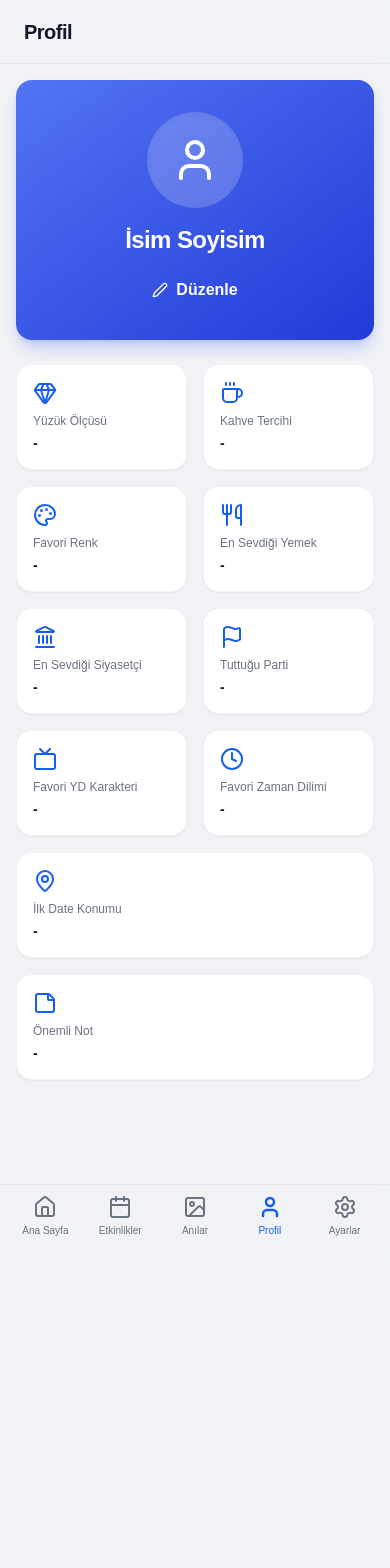
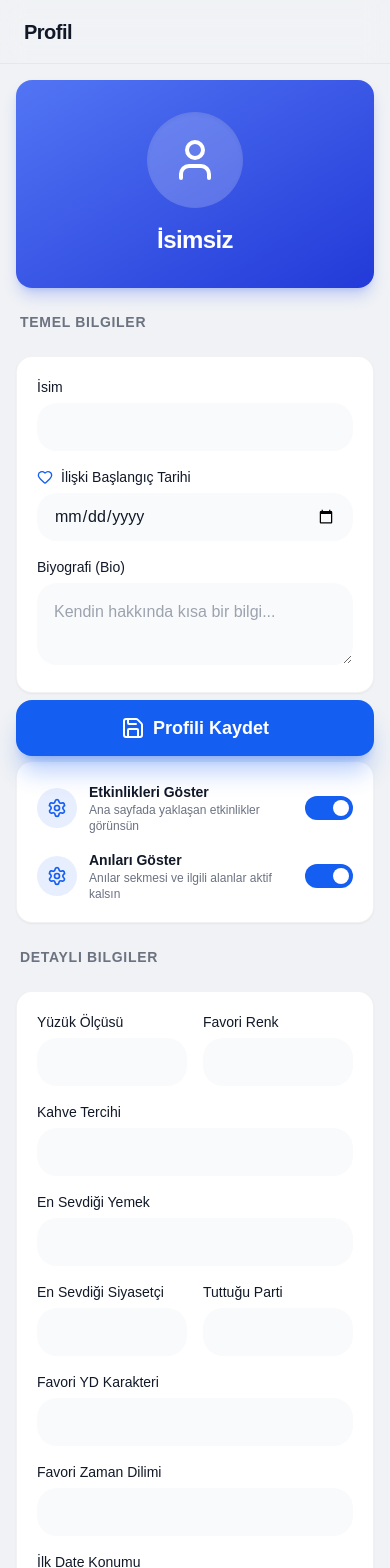
Before and after one commit to berk-netizen/eren-elbas, a Next.js app: page /profil in a window 390 px wide. Shown: the top 1568 px of the page. Before the commit the page ends 1264 px from the top, so only its background shows below. Built offline with nearby package versions, Linux system fonts and the light colour scheme; no server answers; the database is empty.

Commit message:
feat(ui): implement fully editable profile dashboard with avatar uploads and preferences

```diff
--- a/src/app/profil/page.tsx
+++ b/src/app/profil/page.tsx
@@ -1,215 +1,296 @@
 "use client";
 
-import { useState, useEffect } from 'react';
+import { useState, useEffect, useRef } from 'react';
 import { supabase } from "@/lib/supabase";
-import { AppProfile } from "@/lib/types";
+import { AppProfilePreferences } from "@/lib/types";
 import { Card } from "@/components/ui/Card";
-import { Modal } from "@/components/ui/Modal";
 import { Input } from "@/components/ui/Input";
 import { Button } from "@/components/ui/Button";
-import { User, Gem, Coffee, Palette, Edit2, Utensils, Landmark, Flag, Tv, Clock, MapPin, StickyNote } from "lucide-react";
+import { User, Camera, Save, Settings, Heart, StickyNote } from "lucide-react";
 
 const PROFILE_ID = '00000000-0000-0000-0000-000000000000';
+const CONFIG_ID = '00000000-0000-0000-0000-000000000000';
 
-export default function ProfilePage() {
-    const [profile, setProfile] = useState<AppProfile | null>(null);
+export default function ProfileDashboard() {
+    const [isMounted, setIsMounted] = useState(false);
     const [loading, setLoading] = useState(true);
-    const [isEditOpen, setIsEditOpen] = useState(false);
+    const [saving, setSaving] = useState(false);
 
-    const [isMounted, setIsMounted] = useState(false);
+    // Profile State
+    const [form, setForm] = useState({
+        name: "",
+        bio: "",
+        avatar_url: "",
+        ringSize: "",
+        coffeePreference: "",
+        favoriteColor: "",
+        favoriteFood: "",
+        favoritePolitician: "",
+        supportedParty: "",
+        favoriteYDCharacter: "",
+        favoriteTimePeriod: "",
+        firstDateLocation: "",
+        importantNote: ""
+    });
+
+    const [anniversaryDate, setAnniversaryDate] = useState("");
+    const [preferences, setPreferences] = useState<AppProfilePreferences>({
+        showEvents: true,
+        showMemories: true
+    });
+
+    // Image Upload State
+    const fileInputRef = useRef<HTMLInputElement>(null);
+    const [selectedFile, setSelectedFile] = useState<File | null>(null);
+    const [previewImage, setPreviewImage] = useState<string | null>(null);
 
     useEffect(() => {
         setIsMounted(true);
-        async function fetchProfile() {
+        fetchData();
+    }, []);
+
+    async function fetchData() {
         try {
-                const { data, error } = await supabase
-                    .from('profile')
-                    .select('*')
-                    .eq('id', PROFILE_ID)
-                    .single();
+            const [profileRes, configRes] = await Promise.all([
+                supabase.from('profile').select('*').eq('id', PROFILE_ID).single(),
+                supabase.from('config').select('*').eq('id', CONFIG_ID).single()
+            ]);
 
-                if (data && !error) {
-                    setProfile(data);
-                } else {
-                    console.warn("Profil bulunamadı veya tablo yok, varsayılan yükleniyor.");
-                    setProfile(null);
+            if (profileRes.data) {
+                // Safeguard nulls in DB with empty strings for controlled inputs
+                const safeData: Record<string, string> = {};
+                Object.keys(profileRes.data).forEach(key => {
+                    safeData[key] = profileRes.data[key] || "";
+                });
+                setForm(prev => ({ ...prev, ...safeData }));
+
+                if (profileRes.data.preferences) {
+                    setPreferences(prev => ({ ...prev, ...profileRes.data.preferences }));
+                }
+                if (profileRes.data.avatar_url) {
+                    setPreviewImage(profileRes.data.avatar_url);
+                }
+            }
+            if (configRes.data?.relationshipStartDate) {
+                setAnniversaryDate(configRes.data.relationshipStartDate);
             }
         } catch (err) {
             console.error("Fetch hatası:", err);
-                setProfile(null);
         } finally {
             setLoading(false);
         }
     }
-        fetchProfile();
-    }, []);
 
-    const handleSave = async (e: React.FormEvent<HTMLFormElement>) => {
-        e.preventDefault();
-        const formData = new FormData(e.currentTarget);
-        const newProfile = {
-            id: PROFILE_ID,
-            name: formData.get('name') as string,
-            ringSize: formData.get('ringSize') as string,
-            coffeePreference: formData.get('coffeePreference') as string,
-            favoriteColor: formData.get('favoriteColor') as string,
-            favoriteFood: formData.get('favoriteFood') as string,
-            favoritePolitician: formData.get('favoritePolitician') as string,
-            supportedParty: formData.get('supportedParty') as string,
-            favoriteYDCharacter: formData.get('favoriteYDCharacter') as string,
-            favoriteTimePeriod: formData.get('favoriteTimePeriod') as string,
-            firstDateLocation: formData.get('firstDateLocation') as string,
-            importantNote: formData.get('importantNote') as string,
+    const handleFileChange = (e: React.ChangeEvent<HTMLInputElement>) => {
+        const file = e.target.files?.[0];
+        if (file) {
+            if (file.size > 10 * 1024 * 1024) {
+                alert("Dosya boyutu 10MB'dan küçük olmalıdır.");
+                return;
+            }
+            setSelectedFile(file);
+            const reader = new FileReader();
+            reader.onloadend = () => setPreviewImage(reader.result as string);
+            reader.readAsDataURL(file);
+        }
     };
 
-        const { error } = await supabase
-            .from('profile')
-            .upsert(newProfile);
+    const uploadImage = async (file: File) => {
+        try {
+            const fileExt = file.name.split('.').pop();
+            const fileName = `${Math.random()}.${fileExt}`;
+            const { error: uploadError } = await supabase.storage
+                .from('photos')
+                .upload(fileName, file);
 
-        if (!error) {
-            setProfile(prev => prev ? { ...prev, ...newProfile } : newProfile as AppProfile);
-            setIsEditOpen(false);
-        } else {
-            console.error("Profil güncellenirken hata:", error);
-            alert("Profil güncellenirken bir hata oluştu.");
+            if (!uploadError) {
+                const { data: urlData } = supabase.storage
+                    .from('photos')
+                    .getPublicUrl(fileName);
+                return urlData.publicUrl;
             }
+            console.warn('Storage upload failed:', uploadError.message);
+        } catch (err) {
+            console.warn('Storage upload failed', err);
+        }
+        return previewImage || "";
+    };
+
+    const handleSave = async () => {
+        setSaving(true);
+        try {
+            let finalAvatarUrl = form.avatar_url;
+            if (selectedFile) {
+                finalAvatarUrl = await uploadImage(selectedFile);
+            }
+
+            const profileToSave = {
+                ...form,
+                id: PROFILE_ID,
+                avatar_url: finalAvatarUrl,
+                preferences
+            };
+
+            const { error: profileError } = await supabase.from('profile').upsert(profileToSave);
+
+            // Upsert Config explicitly just in case row does not exist
+            const { error: configError } = await supabase.from('config').upsert({ id: CONFIG_ID, relationshipStartDate: anniversaryDate });
+
+            if (profileError || configError) {
+                throw new Error(profileError?.message || configError?.message);
+            }
+
+            alert("Profil başarıyla güncellendi!");
+        } catch (err: unknown) {
+            const errorMessage = err instanceof Error ? err.message : String(err);
+            alert("Kaydetme hatası: " + errorMessage);
+        } finally {
+            setSaving(false);
+        }
+    };
+
+    const handleChange = (e: React.ChangeEvent<HTMLInputElement | HTMLTextAreaElement>) => {
+        setForm({ ...form, [e.target.name]: e.target.value });
+    };
+
+    const handleToggle = (key: keyof AppProfilePreferences) => {
+        setPreferences(prev => ({ ...prev, [key]: !prev[key] }));
     };
 
     if (!isMounted || loading) return <div className="p-8 text-center text-gray-500 animate-pulse">Yükleniyor...</div>;
 
-    const safeProfile = profile || {
-        name: "İsim Soyisim",
-        ringSize: "-",
-        coffeePreference: "-",
-        favoriteColor: "-",
-        favoriteFood: "-",
-        favoritePolitician: "-",
-        supportedParty: "-",
-        favoriteYDCharacter: "-",
-        favoriteTimePeriod: "-",
-        firstDateLocation: "-",
-        importantNote: "-"
-    } as AppProfile;
-
-    // Strict optional chaining to absolutely prevent "Cannot read properties of null"
-    const displayName = safeProfile?.name || "İsim Soyisim";
-    const displayRingSize = safeProfile?.ringSize || "-";
-    const displayCoffee = safeProfile?.coffeePreference || "-";
-    const displayColor = safeProfile?.favoriteColor || "-";
-    const displayFood = safeProfile?.favoriteFood || "-";
-    const displayPolitician = safeProfile?.favoritePolitician || "-";
-    const displayParty = safeProfile?.supportedParty || "-";
-    const displayCharacter = safeProfile?.favoriteYDCharacter || "-";
-    const displayTimePeriod = safeProfile?.favoriteTimePeriod || "-";
-    const displayLocation = safeProfile?.firstDateLocation || "-";
-    const displayNote = safeProfile?.importantNote || "-";
+    const displayAvatar = previewImage || form.avatar_url || null;
 
     return (
-        <div className="flex flex-col gap-6">
+        <div className="flex flex-col gap-6 pb-28">
+            {/* Header / Avatar */}
             <Card className="flex flex-col items-center justify-center py-8 bg-gradient-to-br from-primary-500 to-primary-700 text-white border-none shadow-lg shadow-primary-500/30">
-                <div className="w-24 h-24 bg-white/20 rounded-full flex items-center justify-center mb-4 backdrop-blur-sm shadow-inner">
+                <input type="file" accept="image/*" className="hidden" ref={fileInputRef} onChange={handleFileChange} />
+                <div
+                    onClick={() => fileInputRef.current?.click()}
+                    className="w-24 h-24 bg-white/20 rounded-full flex items-center justify-center mb-4 backdrop-blur-sm shadow-inner cursor-pointer relative overflow-hidden group"
+                >
+                    {displayAvatar ? (
+                        <img src={displayAvatar} alt="Profile" className="w-full h-full object-cover" />
+                    ) : (
                         <User size={48} className="text-white" />
+                    )}
+                    <div className="absolute inset-0 bg-black/40 flex items-center justify-center opacity-0 group-hover:opacity-100 transition-opacity">
+                        <Camera size={24} className="text-white" />
                     </div>
-                <h2 className="text-2xl font-black tracking-tight">{safeProfile.name}</h2>
-                <Button
-                    variant="ghost"
-                    className="mt-4 text-white hover:bg-white/20 h-9 px-4 rounded-full"
-                    onClick={() => setIsEditOpen(true)}
-                >
-                    <Edit2 size={16} className="mr-2" />
-                    Düzenle
-                </Button>
+                </div>
+                <h2 className="text-2xl font-black tracking-tight">{form.name || "İsimsiz"}</h2>
+                {form.bio && <p className="text-primary-100 mt-2 text-center px-4 text-sm max-w-xs">{form.bio}</p>}
             </Card>
 
-            <div className="grid grid-cols-2 gap-4 pb-6">
-                <Card className="flex flex-col p-4 cursor-pointer hover:bg-gray-50 dark:hover:bg-white/5 transition-colors group" onClick={() => setIsEditOpen(true)}>
-                    <div className="text-primary mb-2"><Gem size={24} /></div>
-                    <p className="text-xs text-gray-500 mb-1">Yüzük Ölçüsü</p>
-                    <p className="font-bold text-sm sm:text-base">{displayRingSize}</p>
+            {/* Main Info */}
+            <h3 className="text-sm font-bold text-gray-500 uppercase tracking-wider px-1">Temel Bilgiler</h3>
+            <Card className="flex flex-col gap-4 p-5">
+                <Input name="name" label="İsim" value={form.name} onChange={handleChange} />
+                <div>
+                    <label className="block text-sm font-medium mb-1.5 flex items-center gap-2">
+                        <Heart size={16} className="text-primary" /> İlişki Başlangıç Tarihi
+                    </label>
+                    <input
+                        type="date"
+                        value={anniversaryDate}
+                        onChange={(e) => setAnniversaryDate(e.target.value)}
+                        className="w-full rounded-xl bg-gray-50 dark:bg-[#2C2C2E] border border-transparent focus:border-primary px-4 h-12 outline-none"
+                    />
+                </div>
+                <div className="w-full">
+                    <label className="block text-sm font-medium mb-1.5">Biyografi (Bio)</label>
+                    <textarea
+                        name="bio"
+                        value={form.bio}
+                        onChange={handleChange}
+                        className="w-full rounded-xl bg-gray-50 dark:bg-[#2C2C2E] border border-transparent focus:border-primary focus:ring-1 focus:ring-primary p-4 transition-all text-base outline-none resize-y min-h-[80px]"
+                        placeholder="Kendin hakkında kısa bir bilgi..."
+                    />
+                </div>
             </Card>
 
-                <Card className="flex flex-col p-4 cursor-pointer hover:bg-gray-50 dark:hover:bg-white/5 transition-colors group" onClick={() => setIsEditOpen(true)}>
-                    <div className="text-primary mb-2"><Coffee size={24} /></div>
-                    <p className="text-xs text-gray-500 mb-1">Kahve Tercihi</p>
-                    <p className="font-bold text-sm sm:text-base">{displayCoffee}</p>
+            {/* Preferences */}
+            <h3 className="text-sm font-bold text-gray-500 uppercase tracking-wider px-1">Uygulama Tercihleri</h3>
+            <Card className="flex flex-col gap-4 p-5">
+                <div className="flex items-center justify-between">
+                    <div className="flex items-center gap-3">
+                        <div className="w-10 h-10 rounded-full bg-primary/10 text-primary flex items-center justify-center shrink-0">
+                            <Settings size={20} />
+                        </div>
+                        <div>
+                            <p className="font-bold text-sm">Etkinlikleri Göster</p>
+                            <p className="text-xs text-gray-500">Ana sayfada yaklaşan etkinlikler görünsün</p>
+                        </div>
+                    </div>
+                    <button
+                        onClick={() => handleToggle('showEvents')}
+                        className={`w-12 h-6 rounded-full transition-colors relative shrink-0 ${preferences.showEvents ? 'bg-primary' : 'bg-gray-300 dark:bg-gray-600'}`}
+                    >
+                        <div className={`w-4 h-4 rounded-full bg-white absolute top-1 transition-transform ${preferences.showEvents ? 'translate-x-7' : 'translate-x-1'}`} />
+                    </button>
+                </div>
+
+                <div className="flex items-center justify-between">
+                    <div className="flex items-center gap-3">
+                        <div className="w-10 h-10 rounded-full bg-primary/10 text-primary flex items-center justify-center shrink-0">
+                            <Settings size={20} />
+                        </div>
+                        <div>
+                            <p className="font-bold text-sm">Anıları Göster</p>
+                            <p className="text-xs text-gray-500">Anılar sekmesi ve ilgili alanlar aktif kalsın</p>
+                        </div>
+                    </div>
+                    <button
+                        onClick={() => handleToggle('showMemories')}
+                        className={`w-12 h-6 rounded-full transition-colors relative shrink-0 ${preferences.showMemories ? 'bg-primary' : 'bg-gray-300 dark:bg-gray-600'}`}
+                    >
+                        <div className={`w-4 h-4 rounded-full bg-white absolute top-1 transition-transform ${preferences.showMemories ? 'translate-x-7' : 'translate-x-1'}`} />
+                    </button>
+                </div>
             </Card>
 
-                <Card className="flex flex-col p-4 cursor-pointer hover:bg-gray-50 dark:hover:bg-white/5 transition-colors group" onClick={() => setIsEditOpen(true)}>
-                    <div className="text-primary mb-2"><Palette size={24} /></div>
-                    <p className="text-xs text-gray-500 mb-1">Favori Renk</p>
-                    <p className="font-bold text-sm sm:text-base">{displayColor}</p>
-                </Card>
-
-                <Card className="flex flex-col p-4 cursor-pointer hover:bg-gray-50 dark:hover:bg-white/5 transition-colors group" onClick={() => setIsEditOpen(true)}>
-                    <div className="text-primary mb-2"><Utensils size={24} /></div>
-                    <p className="text-xs text-gray-500 mb-1">En Sevdiği Yemek</p>
-                    <p className="font-bold text-sm sm:text-base">{displayFood}</p>
-                </Card>
-
-                <Card className="flex flex-col p-4 cursor-pointer hover:bg-gray-50 dark:hover:bg-white/5 transition-colors group" onClick={() => setIsEditOpen(true)}>
-                    <div className="text-primary mb-2"><Landmark size={24} /></div>
-                    <p className="text-xs text-gray-500 mb-1">En Sevdiği Siyasetçi</p>
-                    <p className="font-bold text-sm sm:text-base">{displayPolitician}</p>
-                </Card>
-
-                <Card className="flex flex-col p-4 cursor-pointer hover:bg-gray-50 dark:hover:bg-white/5 transition-colors group" onClick={() => setIsEditOpen(true)}>
-                    <div className="text-primary mb-2"><Flag size={24} /></div>
-                    <p className="text-xs text-gray-500 mb-1">Tuttuğu Parti</p>
-                    <p className="font-bold text-sm sm:text-base">{displayParty}</p>
-                </Card>
-
-                <Card className="flex flex-col p-4 cursor-pointer hover:bg-gray-50 dark:hover:bg-white/5 transition-colors group" onClick={() => setIsEditOpen(true)}>
-                    <div className="text-primary mb-2"><Tv size={24} /></div>
-                    <p className="text-xs text-gray-500 mb-1">Favori YD Karakteri</p>
-                    <p className="font-bold text-sm sm:text-base">{displayCharacter}</p>
-                </Card>
-
-                <Card className="flex flex-col p-4 cursor-pointer hover:bg-gray-50 dark:hover:bg-white/5 transition-colors group" onClick={() => setIsEditOpen(true)}>
-                    <div className="text-primary mb-2"><Clock size={24} /></div>
-                    <p className="text-xs text-gray-500 mb-1">Favori Zaman Dilimi</p>
-                    <p className="font-bold text-sm sm:text-base">{displayTimePeriod}</p>
-                </Card>
-
-                <Card className="flex flex-col p-4 col-span-2 cursor-pointer hover:bg-gray-50 dark:hover:bg-white/5 transition-colors group" onClick={() => setIsEditOpen(true)}>
-                    <div className="text-primary mb-2"><MapPin size={24} /></div>
-                    <p className="text-xs text-gray-500 mb-1">İlk Date Konumu</p>
-                    <p className="font-bold text-sm sm:text-base">{displayLocation}</p>
-                </Card>
-
-                <Card className="flex flex-col p-4 col-span-2 cursor-pointer hover:bg-gray-50 dark:hover:bg-white/5 transition-colors group" onClick={() => setIsEditOpen(true)}>
-                    <div className="text-primary mb-2"><StickyNote size={24} /></div>
-                    <p className="text-xs text-gray-500 mb-1">Önemli Not</p>
-                    <p className="font-bold text-sm sm:text-base whitespace-pre-wrap">{displayNote}</p>
-                </Card>
+            {/* Extra Info */}
+            <h3 className="text-sm font-bold text-gray-500 uppercase tracking-wider px-1">Detaylı Bilgiler</h3>
+            <Card className="flex flex-col gap-4 p-5">
+                <div className="grid grid-cols-2 gap-4">
+                    <Input name="ringSize" label="Yüzük Ölçüsü" value={form.ringSize} onChange={handleChange} />
+                    <Input name="favoriteColor" label="Favori Renk" value={form.favoriteColor} onChange={handleChange} />
                 </div>
-
-            <Modal isOpen={isEditOpen} onClose={() => setIsEditOpen(false)} title="Profili Düzenle">
-                <form onSubmit={handleSave} className="flex flex-col gap-4 mt-2">
-                    <Input name="name" label="İsim Soyisim" defaultValue={displayName} required />
-                    <Input name="ringSize" label="Yüzük Ölçüsü" defaultValue={displayRingSize} />
-                    <Input name="coffeePreference" label="Kahve Tercihi" defaultValue={displayCoffee} />
-                    <Input name="favoriteColor" label="Favori Renk" defaultValue={displayColor} />
-                    <Input name="favoriteFood" label="En Sevdiği Yemek" defaultValue={displayFood} required />
-                    <Input name="favoritePolitician" label="En Sevdiği Siyasetçi" defaultValue={displayPolitician} />
-                    <Input name="supportedParty" label="Tuttuğu Parti" defaultValue={displayParty} />
-                    <Input name="favoriteYDCharacter" label="Favori Yaprak Dökümü Karakteri" defaultValue={displayCharacter} />
-                    <Input name="favoriteTimePeriod" label="En Sevdiği Zaman Dilimi" defaultValue={displayTimePeriod} />
-                    <Input name="firstDateLocation" label="İlk Date Konumu" defaultValue={displayLocation} />
+                <Input name="coffeePreference" label="Kahve Tercihi" value={form.coffeePreference} onChange={handleChange} />
+                <Input name="favoriteFood" label="En Sevdiği Yemek" value={form.favoriteFood} onChange={handleChange} />
+                <div className="grid grid-cols-2 gap-4">
+                    <Input name="favoritePolitician" label="En Sevdiği Siyasetçi" value={form.favoritePolitician} onChange={handleChange} />
+                    <Input name="supportedParty" label="Tuttuğu Parti" value={form.supportedParty} onChange={handleChange} />
+                </div>
+                <Input name="favoriteYDCharacter" label="Favori YD Karakteri" value={form.favoriteYDCharacter} onChange={handleChange} />
+                <Input name="favoriteTimePeriod" label="Favori Zaman Dilimi" value={form.favoriteTimePeriod} onChange={handleChange} />
+                <Input name="firstDateLocation" label="İlk Date Konumu" value={form.firstDateLocation} onChange={handleChange} />
 
                 <div className="w-full">
-                        <label className="block text-sm font-medium mb-1.5">Önemli Not</label>
+                    <label className="block text-sm font-medium mb-1.5 flex items-center gap-2">
+                        <StickyNote size={16} /> Önemli Not
+                    </label>
                     <textarea
                         name="importantNote"
-                            defaultValue={displayNote}
+                        value={form.importantNote}
+                        onChange={handleChange}
                         className="w-full rounded-xl bg-gray-50 dark:bg-[#2C2C2E] border border-transparent focus:border-primary focus:ring-1 focus:ring-primary p-4 transition-all text-base outline-none resize-y min-h-[80px]"
                     />
                 </div>
+            </Card>
 
-                    <div className="pt-4 pb-10">
-                        <Button type="submit" className="w-full">Kaydet</Button>
+            {/* Save Button (Fixed at Bottom) */}
+            <div className="fixed bottom-[88px] left-4 right-4 max-w-md mx-auto z-10 pointer-events-none">
+                <Button
+                    onClick={handleSave}
+                    className="w-full h-14 rounded-2xl shadow-xl shadow-primary/30 flex items-center justify-center gap-2 text-lg font-bold pointer-events-auto"
+                    disabled={saving}
+                >
+                    <Save size={24} />
+                    {saving ? "Kaydediliyor..." : "Profili Kaydet"}
+                </Button>
             </div>
-                </form>
-            </Modal>
         </div>
     );
 }
```
Also changed, not shown: src/lib/types.ts (+9 -0 lines). Lines whose indentation alone changed are shown as unchanged.
